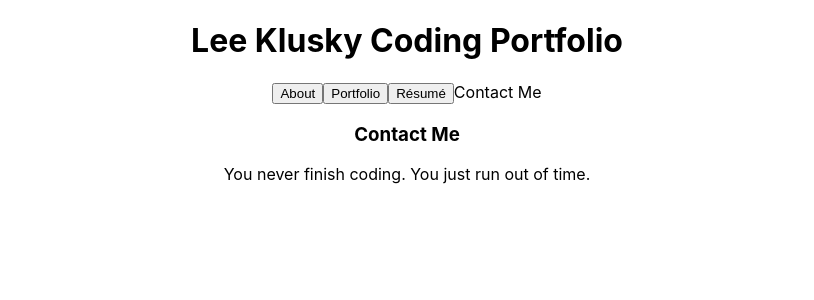
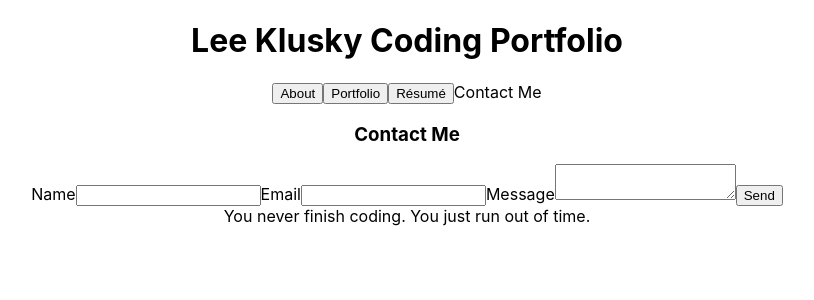
Before and after one commit to lkalliance/code-portfolio, a React (Create React App) app: page /contact in a window 1280 px wide. Both pictures are taken after a click on the button "Contact Me". Shown: the top 300 px of the page, without its empty margins (233-1047 px from the left). Built offline with nearby package versions, Linux system fonts and the light colour scheme; the HTML template or start-up script is replaced by a standard one.

Commit message:
Created basic form

```diff
--- a/src/components/Contact.tsx
+++ b/src/components/Contact.tsx
@@ -3,6 +3,18 @@ function Contact() {
   return (
     <section>
       <h3>Contact Me</h3>
+      <form>
+        <label htmlFor="Name">Name</label>
+        <input type="text" id="Name" />
+        <label htmlFor="email">Email</label>
+        <input type="text" id="email" />
+        <label htmlFor="message">Message</label>
+        <textarea id="message"></textarea>
+        <button type="submit" onClick={(e: React.MouseEvent) => {
+          e.preventDefault();
+          alert('Sending a message');
+        }}>Send</button>
+      </form>
     </section>
   )
 }
```
